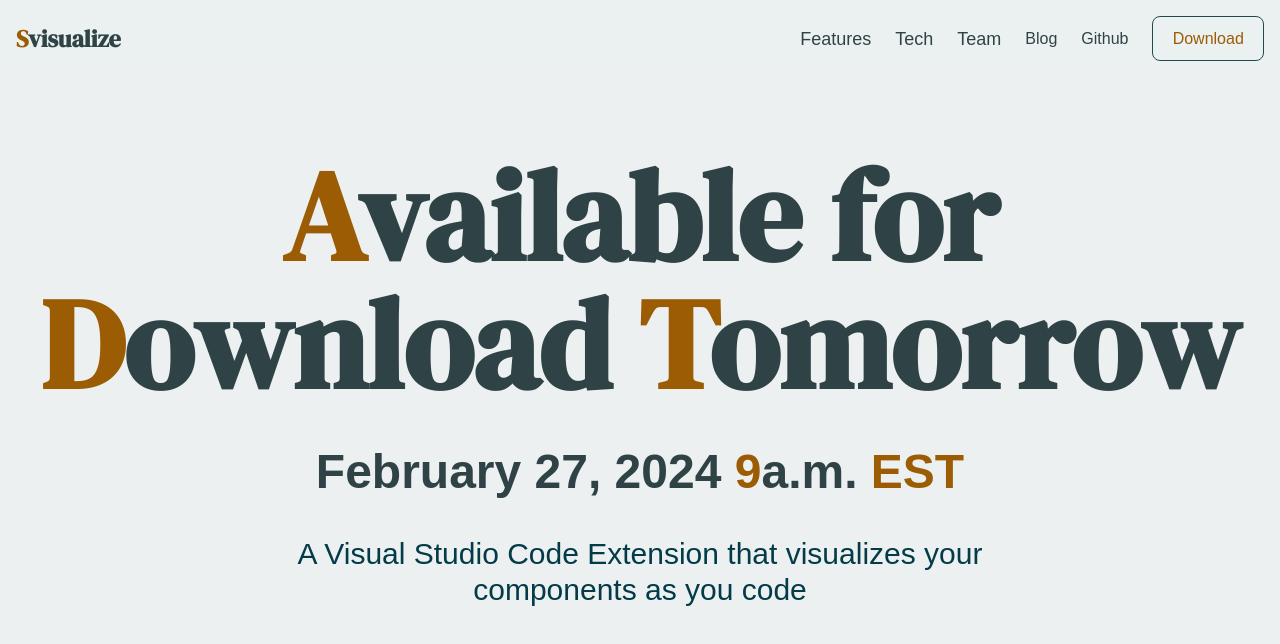
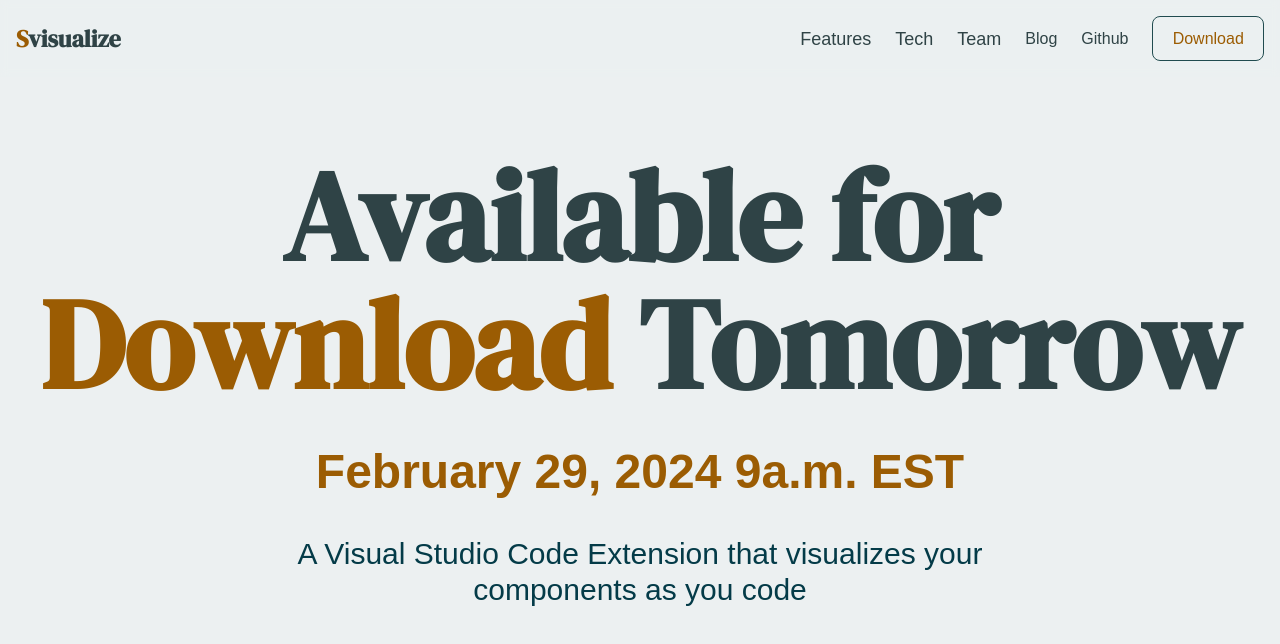
Before and after one commit to Svisualize-OSP6/landing-page, a SvelteKit app: page /tomorrow in a window 1280 px wide. Shown: the top 644 px of the page. Built offline with nearby package versions, Linux system fonts and the light colour scheme.

Commit message:
fixing date

```diff
--- a/src/routes/tomorrow/Tomorrow.svelte
+++ b/src/routes/tomorrow/Tomorrow.svelte
@@ -12,12 +12,12 @@
 		<h1
 			class="text-7xl sm:text-8xl md:text-9xl lg:text-10xl max-w-[1200px] mx-auto w-full text-center font-semibold logo"
 		>
-			<span class="text-logoOrange">A</span>vailable for <span class="text-logoOrange">D</span>ownload <span class="text-logoOrange">T</span>omorrow
+			Available for <span class="text-logoOrange">Download</span> Tomorrow
 		</h1>
 		<h3
 			class="text-3xl sm:text-4xl md:text-5xl lg:text5-xl max-w-[1200px] mx-auto w-full text-center font-semibold"
 		>
-			February 27, 2024 <span class="text-logoOrange">9</span>a.m.
+			 <span class="text-logoOrange">February 29, 2024 9a.m.</span>
 
 			<span class="text-logoOrange">EST</span>
 		</h3>
```
